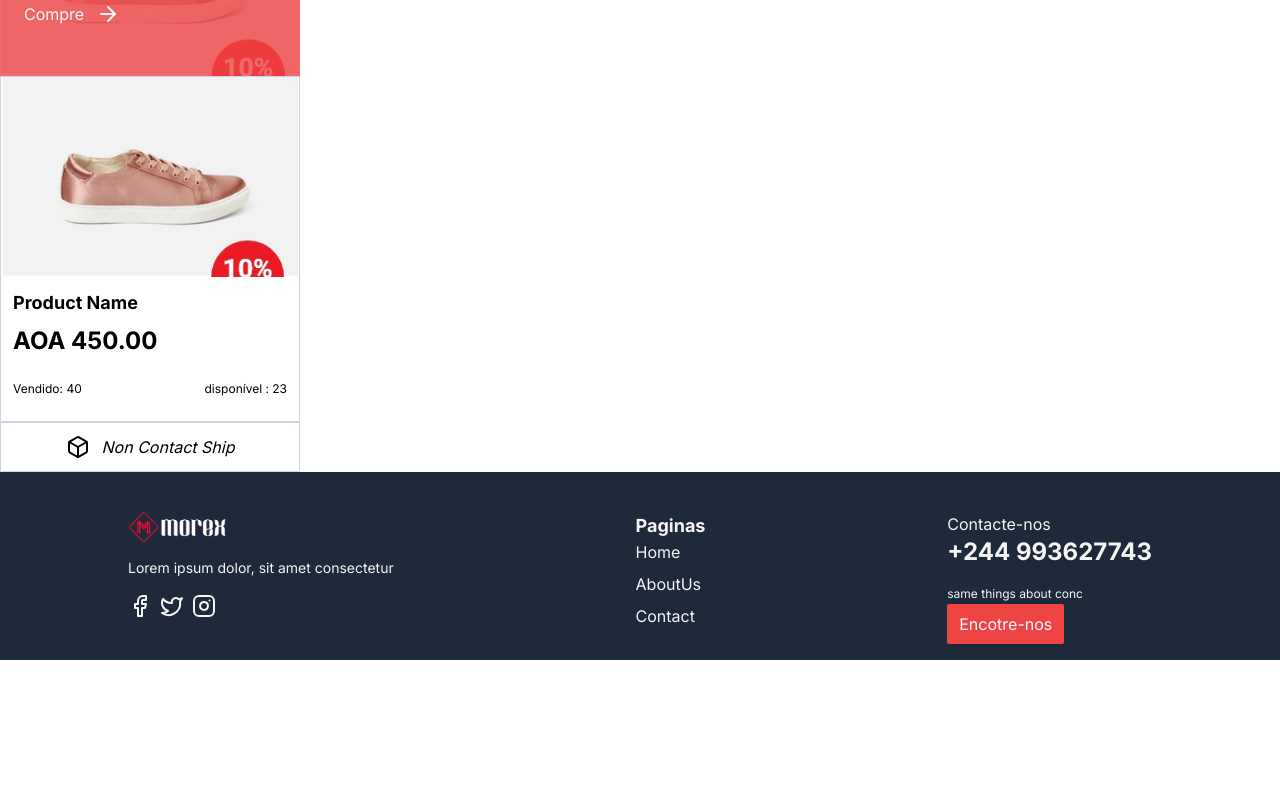
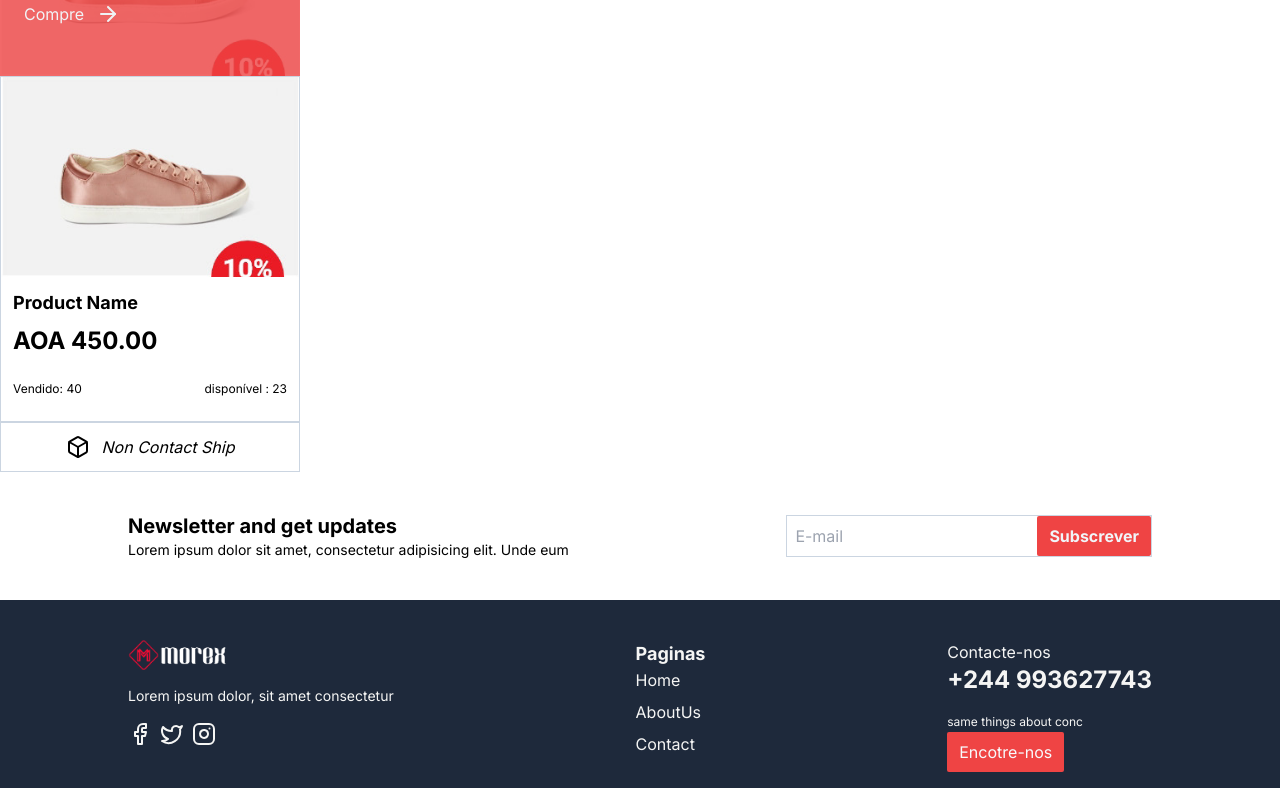
Before and after one commit to eduardojpanzo/next-shop-nest, a Next.js app: page / in a window 1280 px wide. Shown: the part 720-1508 px from the top of the page. Before the commit the page ends 1380 px from the top, so only its background shows below. Built offline with nearby package versions, Linux system fonts and the light colour scheme.

Commit message:
feat: newsletter created

```diff
--- a/src/app/page.tsx
+++ b/src/app/page.tsx
@@ -1,5 +1,6 @@
 import { Banner } from "@/components/Banner";
 import { CategoryCard } from "@/components/CategoryCard";
+import { Newsletter } from "@/components/Newsletter";
 import { ProductCard } from "@/components/ProductCard";
 import { Tag } from "@/components/Tag";
 import { BoxIcon } from "lucide-react";
@@ -11,6 +12,7 @@ export default function Home() {
       <CategoryCard />
       <ProductCard />
       <Tag Icon={<BoxIcon />} name="Non Contact Ship" />
+      <Newsletter />
     </>
   );
 }
--- /dev/null
+++ b/src/components/Newsletter.tsx
@@ -0,0 +1,25 @@
+export function Newsletter() {
+  return (
+    <div className="max-w-[1024px] mx-auto flex flex-col gap-5 py-10 px-2 md:flex-row md:items-center md:justify-between lg:px-0">
+      <div>
+        <h3 className="text-xl font-bold">Newsletter and get updates</h3>
+        <p className="text-sm">
+          Lorem ipsum dolor sit amet, consectetur adipisicing elit. Unde eum
+        </p>
+      </div>
+
+      <div className="flex border border-slate-300 w-[max-content]">
+        <input
+          className="bg-transparent outline-none p-2"
+          type="email"
+          name="email"
+          id="email"
+          placeholder="E-mail"
+        />
+        <button className="bg-red-500 outline-none text-slate-100 font-bold">
+          Subscrever
+        </button>
+      </div>
+    </div>
+  );
+}
```
